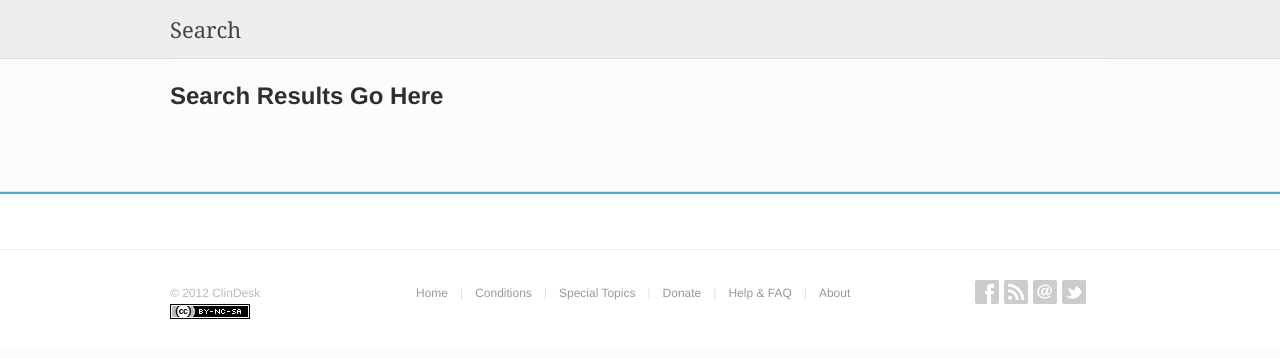
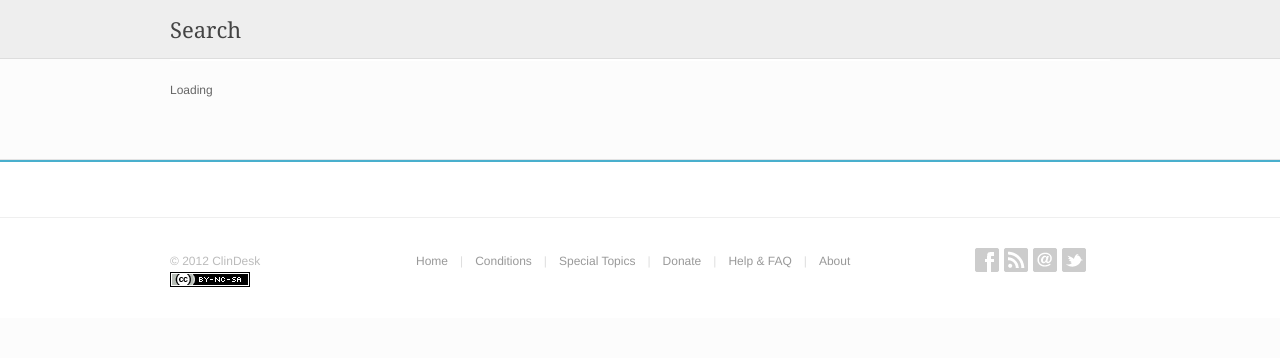
Before and after one commit to WhiteCoatAcademy/clindesk.org, a Flask app: page /search.html in a window 1280 px wide. Shown: the part 120-478 px from the top of the page. Run offline with Flask 2, Linux system fonts and the light colour scheme; some libraries are stand-ins or nearby versions.

Commit message:
Search sorta' works.

```diff
--- a/templates/base.html
+++ b/templates/base.html
@@ -36,7 +36,8 @@
 
                 <div class="smedia widget widget_search">
                     <form class="form-inline" action="/search.html" id="searchform" role="search">
-                        <input type="text" class="input-medium span3"  placeholder="Search...">
+                        <input type="hidden" name="cx" value="002941556813235485135:eikq6dcpctw"><input type="hidden" name="cof" value="FORID:11">
+                        <input type="text" class="input-medium span3" name="q" placeholder="Search...">
                         <button class="icon-search" type="submit"></button>
                     </form>
 
--- a/templates/search.html
+++ b/templates/search.html
@@ -10,20 +10,44 @@
         <div class="row-fluid">
           <div class="innerSpacer">
 
-            <!--body search widget for mobile-->
-            <div class="row-fluid body-search">
-              <div class="span12 widget_search">
-                <form class="form-inline" action="#" method="get" role="search">
-                    <input type="text" class="input-medium span3"  placeholder="Search...">
-                    <button class="icon-search" type="submit"></button>
-                </form>
-              </div>
-            </div>
-
             <!--404 error-->
             <div class="row-fluid">
               <div class="span12">
-		<h1>Search Results Go Here</h1>
+                  <div id="cse" style="width: 100%;">Loading</div>
+                  <script src="//www.google.com/jsapi" type="text/javascript"></script>
+                  <script type="text/javascript">
+                    google.load('search', '1', {language : 'en', style : google.loader.themes.V2_DEFAULT});
+                    google.setOnLoadCallback(function() {
+                      var customSearchOptions = {};
+                      var googleAnalyticsOptions = {};
+                      googleAnalyticsOptions['queryParameter'] = 'q';
+                      googleAnalyticsOptions['categoryParameter'] = '';
+                      customSearchOptions['googleAnalyticsOptions'] = googleAnalyticsOptions;  var customSearchControl = new google.search.CustomSearchControl(
+                        '002941556813235485135:eikq6dcpctw', customSearchOptions);
+                      customSearchControl.setResultSetSize(google.search.Search.FILTERED_CSE_RESULTSET);
+                      var options = new google.search.DrawOptions();
+                      options.enableSearchResultsOnly();
+                      customSearchControl.draw('cse', options);
+                      function parseParamsFromUrl() {
+                        var params = {};
+                        var parts = window.location.search.substr(1).split('\x26');
+                        for (var i = 0; i < parts.length; i++) {
+                          var keyValuePair = parts[i].split('=');
+                          var key = decodeURIComponent(keyValuePair[0]);
+                          params[key] = keyValuePair[1] ?
+                              decodeURIComponent(keyValuePair[1].replace(/\+/g, ' ')) :
+                              keyValuePair[1];
+                        }
+                        return params;
+                      }
+
+                      var urlParams = parseParamsFromUrl();
+                      var queryParamName = "q";
+                      if (urlParams[queryParamName]) {
+                        customSearchControl.execute(urlParams[queryParamName]);
+                      }
+                    }, true);
+                  </script>
               </div>
             </div>
 
```
